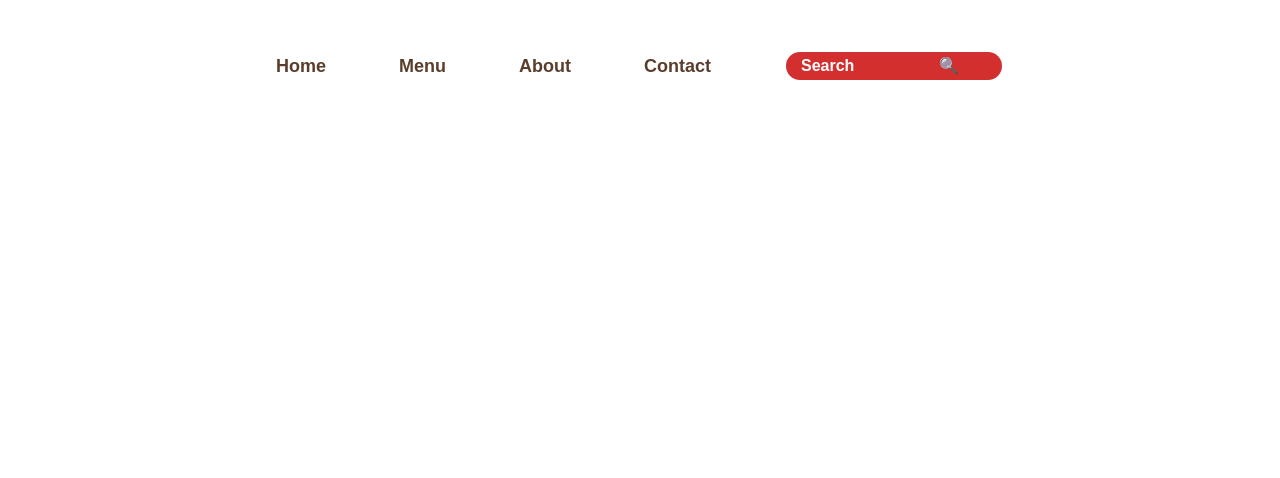
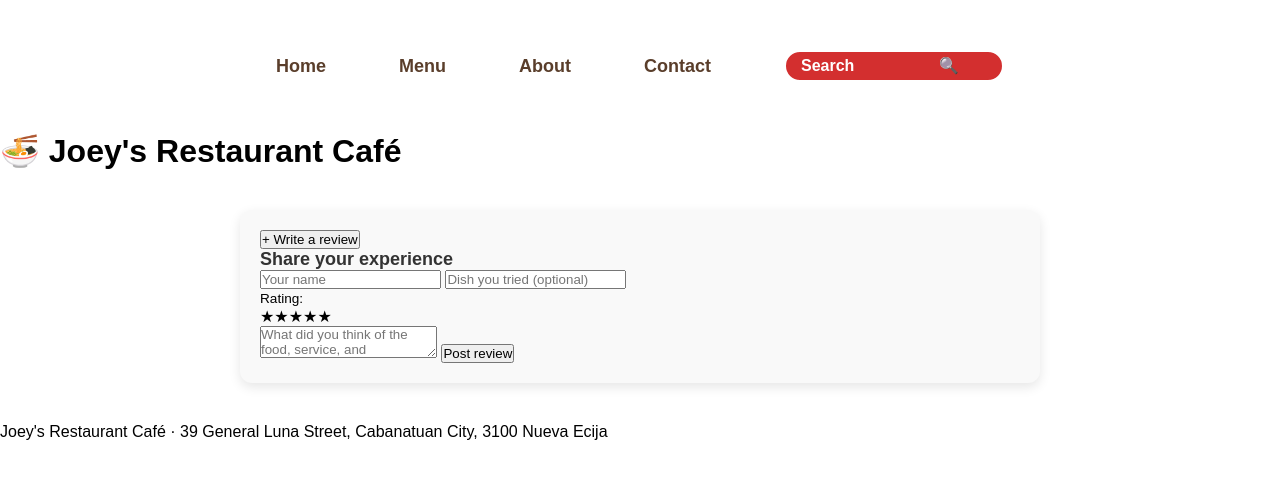
Before and after one commit to xed-xyro/case-study, a plain HTML site: page index.html in a window 1280 px wide. Drawn offline with Linux system fonts and the light colour scheme.

Commit message:
Update index.html

```diff
--- a/index.html
+++ b/index.html
@@ -17,5 +17,37 @@
 				</form>
 			</nav>
 		</div>
+
+        <h1>🍜 Joey's Restaurant Café</h1>
+        <div class="container">
+            <div class="summary" id="summary"></div>
+            <div class="controls">
+                <div class="filters" id="filters"></div>
+                <button class="add-review-toggle" id="toggleFormBtn">+ Write a review</button>
+            </div>
+
+        <form id="reviewForm">
+            <div class="add-review-form" id="addForm">
+                <h3>Share your experience</h3>
+                <div class="form-row">
+                    <input type="text" id="nameInput" placeholder="Your name" required>
+                    <input type="text" id="dishInput" placeholder="Dish you tried (optional)">
+                </div>
+                <div class="form-row" style="align-items:center;">
+            		<span style="font-size:0.85rem;color:var(--text-dim);">Rating:</span>
+                    <div class="star-picker" id="starPicker">
+                        <span data-v="1">★</span><span data-v="2">★</span><span data-v="3">★</span><span data-v="4">★</span><span data-v="5">★</span>
+                    </div>
+                </div>
+                <textarea id="textInput" placeholder="What did you think of the food, service, and atmosphere?" required></textarea>
+                <button type="submit" class="submit-btn" id="submitReviewBtn">Post review</button>
+            </div>
+		</form>
+            <p id="thankYouMsg" style="color: green; font-weight: bold; font-size: 1.1rem;"></p>
+            <div class="review-list" id="reviewList"></div>
+            <div class="empty-state" id="emptyState" style="display:none;">No reviews match this filter yet.</div>
+        </div>
+        <footer>Joey's Restaurant Café &middot; 39 General Luna Street, Cabanatuan City, 3100 Nueva Ecija</footer>
+        <script src="script.js"></script>
 	</body>
 </html>
```
